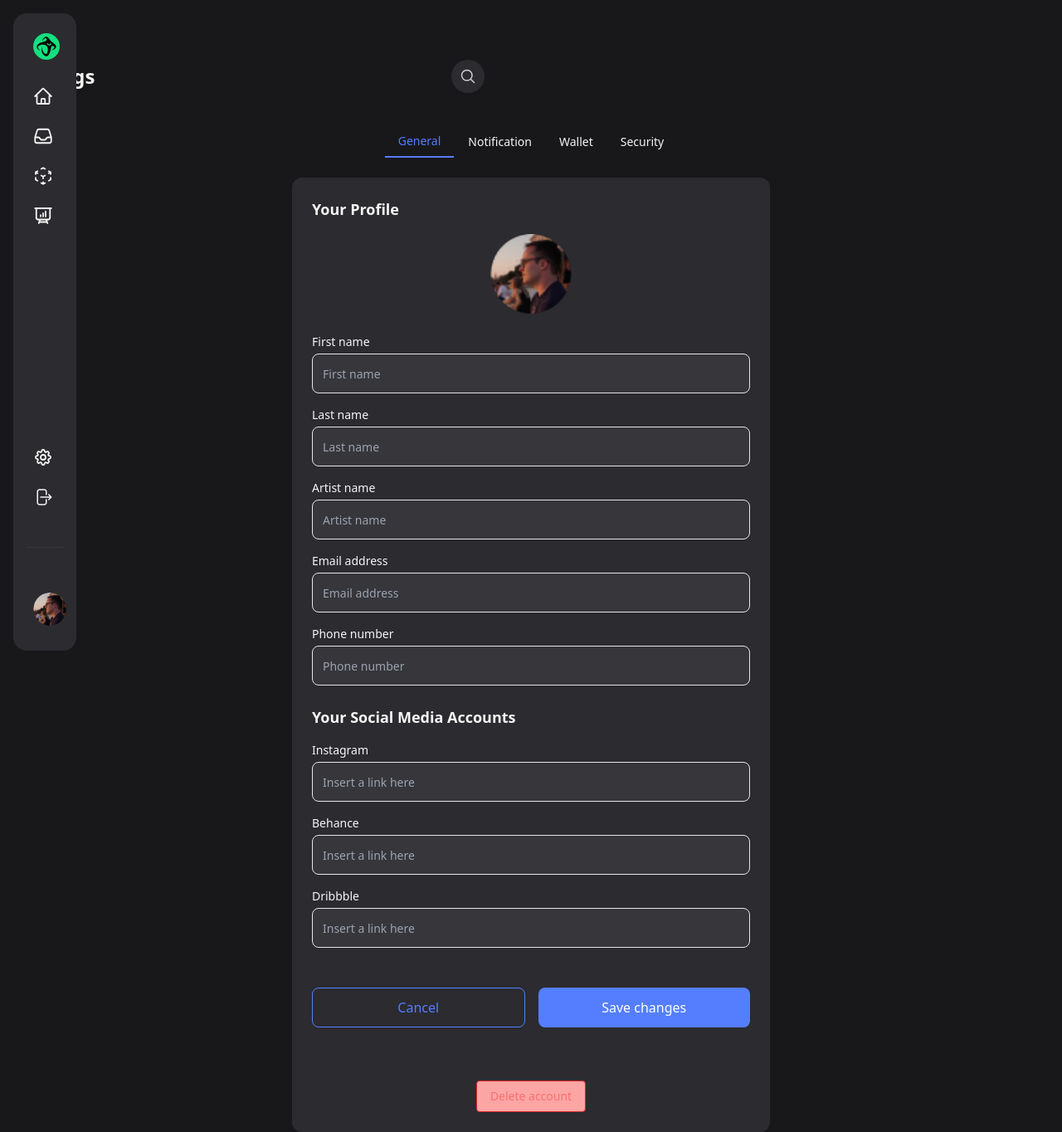
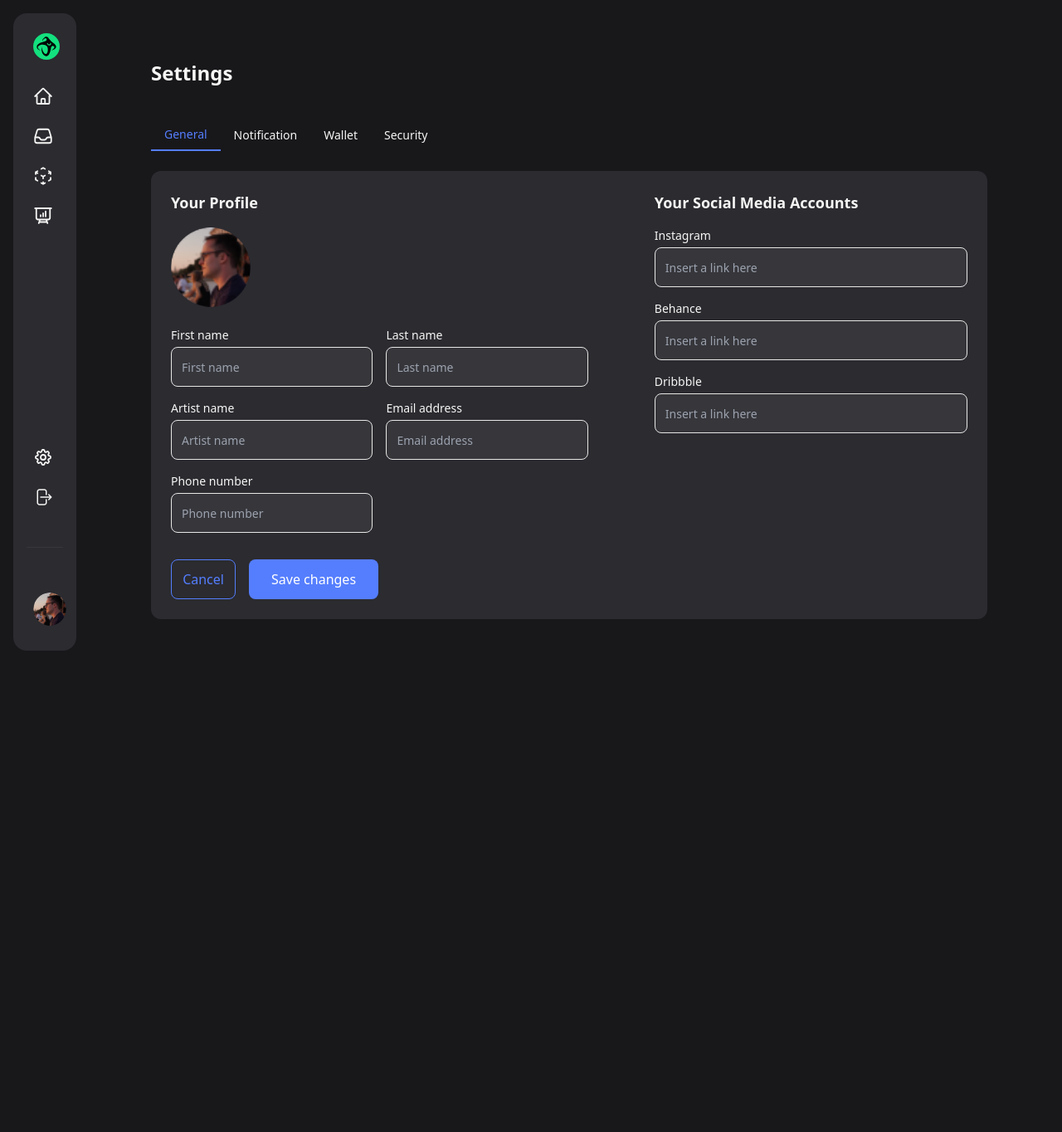
Before and after one commit to Stijn-Houwelijckx/obsense-dashboard-leen, a React (Vite) app: page /settings in a window 1280 px wide. Shown: the whole page at 83% size. After the commit the page ends 944 px from the top, so only its background shows below. Built offline with nearby package versions, Linux system fonts and the light colour scheme; the HTML template or start-up script is replaced by a standard one.

Commit message:
style: responsive styling settings page

```diff
--- a/src/pages/Settings.tsx
+++ b/src/pages/Settings.tsx
@@ -17,8 +17,8 @@ const Settings = () => {
   const handleBack = () => setSecurityPage("main");
 
   const renderSecuritySubPage = () => (
-    <div className="w-full flex justify-center pt-6">
-      <div className="w-full bg-secondary-800 p-6 rounded-[16px] text-neutral-50 flex flex-col gap-6">
+    <div className="w-full flex justify-center pt-6 ">
+      <div className="w-full bg-secondary-800 lg:h-[calc(80vh-56px)] p-6 rounded-[16px] text-neutral-50 flex flex-col gap-6">
         {securityPage === "privacy" && (
           <>
             <p className="text-sm text-neutral-300">
@@ -71,24 +71,24 @@ const Settings = () => {
               label="Current password"
               placeholder="Current password"
               type="password"
-              className="w-full h-[48px] bg-secondary-700 border border-neutral-100 rounded-lg px-3 text-sm text-white"
+              className="w-full lg:w-1/3 h-[48px] bg-secondary-700 border border-neutral-100 rounded-lg px-3 text-sm text-white"
             />
             <InputField
               label="New password"
               placeholder="New password"
               type="password"
-              className="w-full h-[48px] bg-secondary-700 border border-neutral-100 rounded-lg px-3 text-sm text-white"
+              className="w-full lg:w-1/3 h-[48px] bg-secondary-700 border border-neutral-100 rounded-lg px-3 text-sm text-white"
             />
             <InputField
               label="Retype new password"
               placeholder="Retype new password"
               type="password"
-              className="w-full h-[48px] bg-secondary-700 border border-neutral-100 rounded-lg px-3 text-sm text-white"
+              className="w-full lg:w-1/3 h-[48px] bg-secondary-700 border border-neutral-100 rounded-lg px-3 text-sm text-white"
             />
             <button className="text-sm text-primary-500 text-left hover:underline">
               Forgot password?
             </button>
-            <button className="bg-primary-500 text-white px-4 py-2 rounded-lg w-full font-medium hover:opacity-90 transition">
+            <button className="bg-primary-500 text-white px-4 py-2 rounded-lg lg:w-1/5 w-full font-medium hover:opacity-90 transition">
               Change password
             </button>
           </>
@@ -97,41 +97,38 @@ const Settings = () => {
     </div>
   );
   return (
-    <div className="min-h-screen bg-secondary-900 text-neutral-50 px-4 pt-4 mt-14">
+    <div className="min-h-screen  bg-secondary-900 text-neutral-50 px-4 pt-4 mt-14 ">
       {activeTab === "Security" && securityPage !== "main" ? (
         <div className="flex items-center gap-4 mb-6">
           <button
             onClick={handleBack}
-            className="w-10 h-10 rounded-full bg-secondary-800 flex items-center justify-center"
+            className="w-10 h-10 md:ml-[166px] rounded-full bg-secondary-800 flex items-center justify-center"
           >
             <img src={backIcon} alt="Back" className="w-4 h-4" />
           </button>
-          <h1 className="text-2xl font-bold">
+          <h1 className="text-2xl font-bold md:pr-[74px]">
             {securityPage === "privacy" && "Privacy & cookies"}
             {securityPage === "terms" && "Terms and conditions"}
             {securityPage === "password" && "Change Password"}
           </h1>
         </div>
       ) : (
-        <div className="flex items-center justify-between mb-10">
+        <div className="flex items-center justify-between mb-10 md:pl-[166px] md:pr-[74px]">
           <h1 className="text-2xl font-bold">Settings</h1>
           <div className="flex gap-2">
-            <div className="w-10 h-10 bg-secondary-800 rounded-full flex items-center justify-center">
-              <img src={searchIcon} alt="Search" className="w-5 h-5" />
-            </div>
             <div className="md:hidden">
               <Navigation />
             </div>
           </div>
-          <div className="hidden lg:block w-[250px]">
+          <div className="hidden md:block w-[250px]">
             <NavigationDesktop />
           </div>
         </div>
       )}
 
-      <div className="min-h-screen bg-secondary-900 text-neutral-50 mt-5 flex flex-col items-center">
+      <div className="min-h-screen md:pl-[166px] md:pr-[74px] bg-secondary-900 text-neutral-50 mt-5 flex flex-col items-center">
         {!(activeTab === "Security" && securityPage !== "main") && (
-          <div className="flex gap-[1px] mb-6 border-neutral-700">
+          <div className="flex mb-6 border-neutral-700 w-full lg:justify-start justify-center">
             {tabs.map((tab) => (
               <button
                 key={tab}
@@ -155,11 +152,11 @@ const Settings = () => {
           ? renderSecuritySubPage()
           : activeTab === "Security" && (
               <div className="w-full flex justify-center pt-6">
-                <div className="bg-secondary-800 rounded-xl p-6 w-full pt-5 pb-5 flex flex-col gap-5">
+                <div className="bg-secondary-800 lg:h-[calc(70vh-56px)] rounded-xl p-6 w-full pt-5 pb-5 flex flex-col gap-5">
                   <h2 className="text-xl font-semibold text-neutral-50 mb-2">
                     Security
                   </h2>
-                  <div className="w-full border border-[#757575] rounded-[16px] p-5 flex flex-col gap-y-5">
+                  <div className="w-full lg:w-1/3 border border-[#757575] rounded-[16px] p-5 flex flex-col gap-y-5">
                     {[
                       { label: "Change password", key: "password" },
                       { label: "Privacy & cookies", key: "privacy" },
@@ -180,98 +177,116 @@ const Settings = () => {
                       </React.Fragment>
                     ))}
                   </div>
+
+                  <div className="mt-4 lg:mt-0">
+                    <button className="text-sm text-red-400 border border-red-600 rounded px-4 py-2 hover:opacity-90 bg-[#FCA5A5]">
+                      Delete account
+                    </button>
+                  </div>
                 </div>
               </div>
             )}
+
         {activeTab === "General" && (
-          <div className="w-full max-w-xl bg-secondary-800 rounded-xl p-6 flex flex-col gap-6">
+          <div className="w-full bg-secondary-800 rounded-xl p-6 flex flex-col lg:flex-row lg:gap-[80px]">
+            <div className="w-full lg:w-2/3 flex flex-col gap-6">
               <div>
                 <h2 className="text-lg font-semibold mb-4">Your Profile</h2>
-              <div className="flex justify-center mb-6">
+                <div className="flex justify-start mb-6">
                   <img
                     src={profilePic}
                     alt="Profile"
-                  className="w-50% h-[96px] rounded-full object-cover"
+                    className="w-[96px] h-[96px] rounded-full object-cover"
                   />
                 </div>
 
-              <div className="grid grid-cols-1 gap-4">
+                <div className="grid grid-cols-1 lg:grid-cols-2 gap-4">
                   <InputField
                     label="First name"
                     placeholder="First name"
                     className="w-full h-[48px] bg-secondary-700 border border-neutral-100 rounded-lg px-3 text-sm text-white"
-                />{" "}
+                  />
                   <InputField
                     label="Last name"
                     placeholder="Last name"
                     className="w-full h-[48px] bg-secondary-700 border border-neutral-100 rounded-lg px-3 text-sm text-white"
-                />{" "}
+                  />
                   <InputField
                     label="Artist name"
                     placeholder="Artist name"
-                  className="w-full h-[48px] bg-secondary-700 border border-neutral-100 rounded-lg px-3 text-sm text-white"
-                />{" "}
+                    className="lg:col-span-2 w-full h-[48px] bg-secondary-700 border border-neutral-100 rounded-lg px-3 text-sm text-white"
+                  />
                   <InputField
                     label="Email address"
                     placeholder="Email address"
                     className="w-full h-[48px] bg-secondary-700 border border-neutral-100 rounded-lg px-3 text-sm text-white"
-                />{" "}
+                  />
                   <InputField
                     label="Phone number"
                     placeholder="Phone number"
                     className="w-full h-[48px] bg-secondary-700 border border-neutral-100 rounded-lg px-3 text-sm text-white"
-                />{" "}
+                  />
+                </div>
+                <div className="flex gap-4 w-[250px] hidden lg:flex mt-8">
+                  <button className="w-1/3 h-[48px] border border-primary-500 rounded-lg text-primary-500 font-medium hover:border-primary-600 transition">
+                    Cancel
+                  </button>
+                  <button className="w-2/3 h-[48px] bg-primary-500 text-white font-medium rounded-lg hover:opacity-90 transition">
+                    Save changes
+                  </button>
+                </div>
               </div>
             </div>
 
+            <div className="w-full lg:w-1/2 flex flex-col justify-between">
+              <div className="flex flex-col gap-6">
                 <div>
-              <h2 className="text-lg font-semibold mb-4">
+                  <h2 className="text-lg font-semibold mb-4 mt-8 lg:mt-0">
                     Your Social Media Accounts
                   </h2>
-
                   <div className="grid grid-cols-1 gap-4">
                     <InputField
                       label="Instagram"
                       placeholder="Insert a link here"
                       className="w-full h-[48px] bg-secondary-700 border border-neutral-100 rounded-lg px-3 text-sm text-white"
-                />{" "}
+                    />
                     <InputField
                       label="Behance"
                       placeholder="Insert a link here"
                       className="w-full h-[48px] bg-secondary-700 border border-neutral-100 rounded-lg px-3 text-sm text-white"
-                />{" "}
+                    />
                     <InputField
                       label="Dribbble"
                       placeholder="Insert a link here"
                       className="w-full h-[48px] bg-secondary-700 border border-neutral-100 rounded-lg px-3 text-sm text-white"
-                />{" "}
+                    />
                   </div>
                 </div>
 
-            <div className="flex justify-center gap-4 mt-6">
-              <button className="w-full h-[48px] border border-primary-500 rounded-lg text-primary-500 font-medium hover:border-primary-600 transition">
+                <div className="lg:flex lg:justify-between lg:items-end mt-6">
+                  <div className="flex flex-col lg:flex-row justify-between items-center w-full mt-6">
+                    <div className="flex gap-4 w-full lg:w-[250px] lg:hidden">
+                      <button className="w-1/3 h-[48px] border border-primary-500 rounded-lg text-primary-500 font-medium hover:border-primary-600 transition">
                         Cancel
                       </button>
-              <button className="w-full h-[48px] bg-primary-500 text-white font-medium rounded-lg hover:opacity-90 transition">
+                      <button className="w-2/3 h-[48px] bg-primary-500 text-white font-medium rounded-lg hover:opacity-90 transition">
                         Save changes
                       </button>
                     </div>
-
-            <div className="mt-10 flex justify-center">
-              <button className="text-sm text-red-400 border border-red-600 rounded px-4 py-2 hover:opacity-90 bg-[#FCA5A5]">
-                Delete account
-              </button>
+                  </div>
+                </div>
+              </div>
             </div>
           </div>
         )}
 
         {activeTab === "Notification" && (
-          <div className="w-full max-w-xl pt-6 flex flex-col gap-6">
+          <div className="w-full lg:h-[calc(75vh-56px)] pt-6 flex flex-col gap-6 bg-secondary-800 rounded-xl p-6">
             <h1 className="text-2xl font-semibold">Notifications</h1>
 
             <div className="flex flex-col gap-5">
               <h6 className="text-lg font-semibold">Marketing</h6>
-              <div className="flex justify-between items-center">
+              <div className="lg:w-1/2 flex justify-between items-center">
                 <div>
                   <p className="text-sm font-medium">Email notifications</p>
                   <p className="text-sm italic text-neutral-400">
@@ -289,7 +304,7 @@ const Settings = () => {
             <div className="flex flex-col gap-5">
               <h6 className="text-lg font-semibold">Interactions</h6>
 
-              <div className="flex justify-between items-center">
+              <div className="flex justify-between lg:w-1/2 items-center">
                 <div>
                   <p className="text-sm font-medium">Purchases</p>
                   <p className="text-sm italic text-neutral-400">
@@ -304,7 +319,7 @@ const Settings = () => {
                 </label>
               </div>
 
-              <div className="flex justify-between items-center">
+              <div className="flex justify-between lg:w-1/2 items-center">
                 <div>
                   <p className="text-sm font-medium">Likes</p>
                   <p className="text-sm italic text-neutral-400">
@@ -319,7 +334,7 @@ const Settings = () => {
                 </label>
               </div>
 
-              <div className="flex justify-between items-center">
+              <div className="flex justify-between lg:w-1/2 items-center">
                 <div>
                   <p className="text-sm font-medium">Rating</p>
                   <p className="text-sm italic text-neutral-400">
@@ -337,12 +352,14 @@ const Settings = () => {
           </div>
         )}
         {activeTab === "Wallet" && (
-          <div className="bg-secondary-800 rounded-xl p-6 w-full max-w-xl pt-6 flex flex-col items-center text-neutral-50">
+          <div className="bg-secondary-800 lg:h-[calc(75vh-56px)] rounded-xl p-6 w-full max-w-xl lg:max-w-none pt-6 text-neutral-50">
             <div className="w-full mb-6">
               <h1 className="text-2xl font-semibold text-left">Your Wallet</h1>
             </div>
+
+            <div className="flex flex-col lg:flex-row lg:gap-10 items-center">
               <div
-              className="w-full h-[290px] rounded-[20px] flex flex-col items-center justify-center text-center gap-4 mb-10 p-6"
+                className="w-full lg:w-1/2 h-[290px] rounded-[20px] flex flex-col items-center justify-center text-center gap-4 mb-10 lg:mb-0 p-6"
                 style={{
                   background:
                     "radial-gradient(circle at top left, #99B2FF 0%, #3B82F6 100%)",
@@ -357,7 +374,6 @@ const Settings = () => {
                 <h6 className="text-sm font-medium text-neutral-500">
                   Your balance
                 </h6>
-
                 <button
                   className="w-full h-[62px] rounded-lg font-medium border border-primary-600 text-neutral-950 flex items-center justify-center"
                   style={{
@@ -369,7 +385,7 @@ const Settings = () => {
                 </button>
               </div>
 
-            <div className="flex flex-col items-center text-center gap-4 mt-10 text-neutral-50">
+              <div className="w-full lg:w-1/2 flex flex-col items-center text-center gap-4 mt-10 lg:mt-0 text-neutral-50">
                 <h6 className="text-xl font-semibold">
                   Trying to earn extra money?
                 </h6>
@@ -379,6 +395,7 @@ const Settings = () => {
                 </button>
               </div>
             </div>
+          </div>
         )}
       </div>
     </div>
```
Lines whose indentation alone changed are shown as unchanged.
